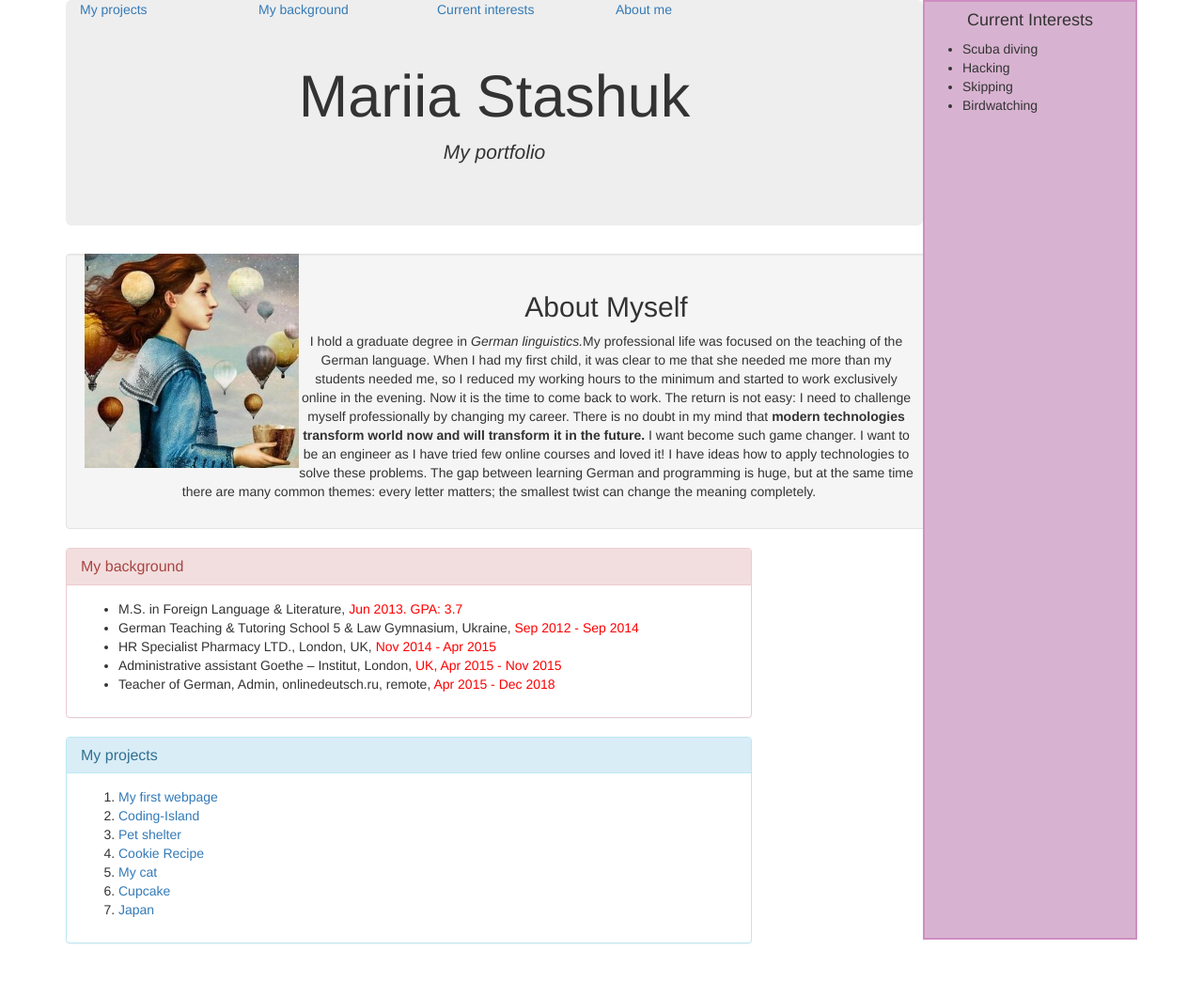
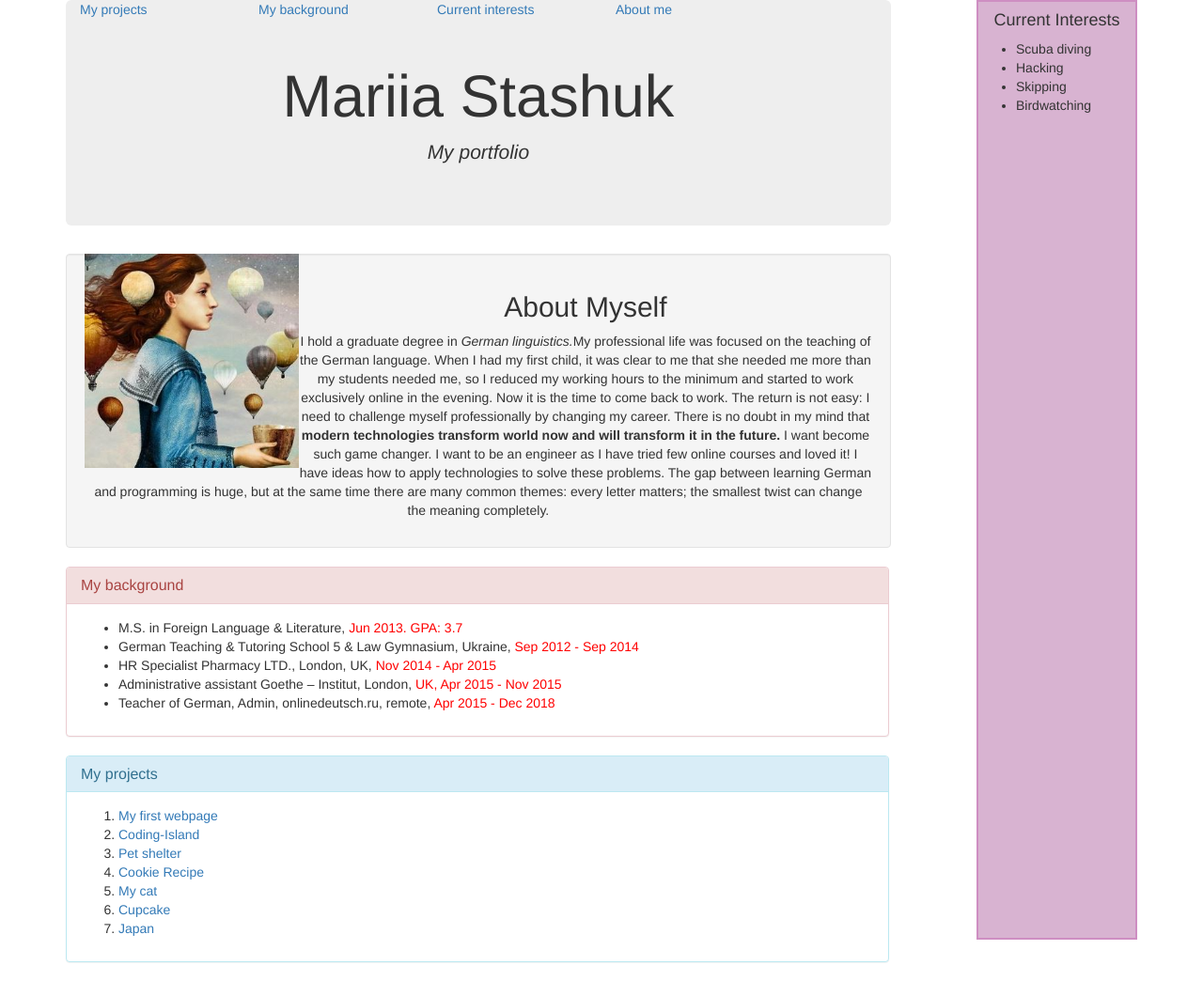
Before and after one commit to Marrri4ka/project1, a plain HTML site: page index.html in a window 1280 px wide. Shown: the whole page at 94% size. Drawn offline with Linux system fonts and the light colour scheme.

Commit message:
change width of elements

```diff
--- a/css/styles.css
+++ b/css/styles.css
@@ -1,7 +1,7 @@
 
 .smallcolumn{
   float:right;
-  width: 20%;
+  width: 15%;
   text-align: center;
   border: 2px solid #ce8ec2;
   height: 1000px;
@@ -17,12 +17,12 @@
 }
 
 .jumbotron{
-  width: 80%;
+  width: 77%;
   text-align: center;
 }
 
 .panel{
-  width: 100%;
+  width: 120%;
 }
 
 .row{
@@ -31,6 +31,7 @@
 
 .well{
   text-align: center;
+  width:77%;
 }
 
 #image{
```
